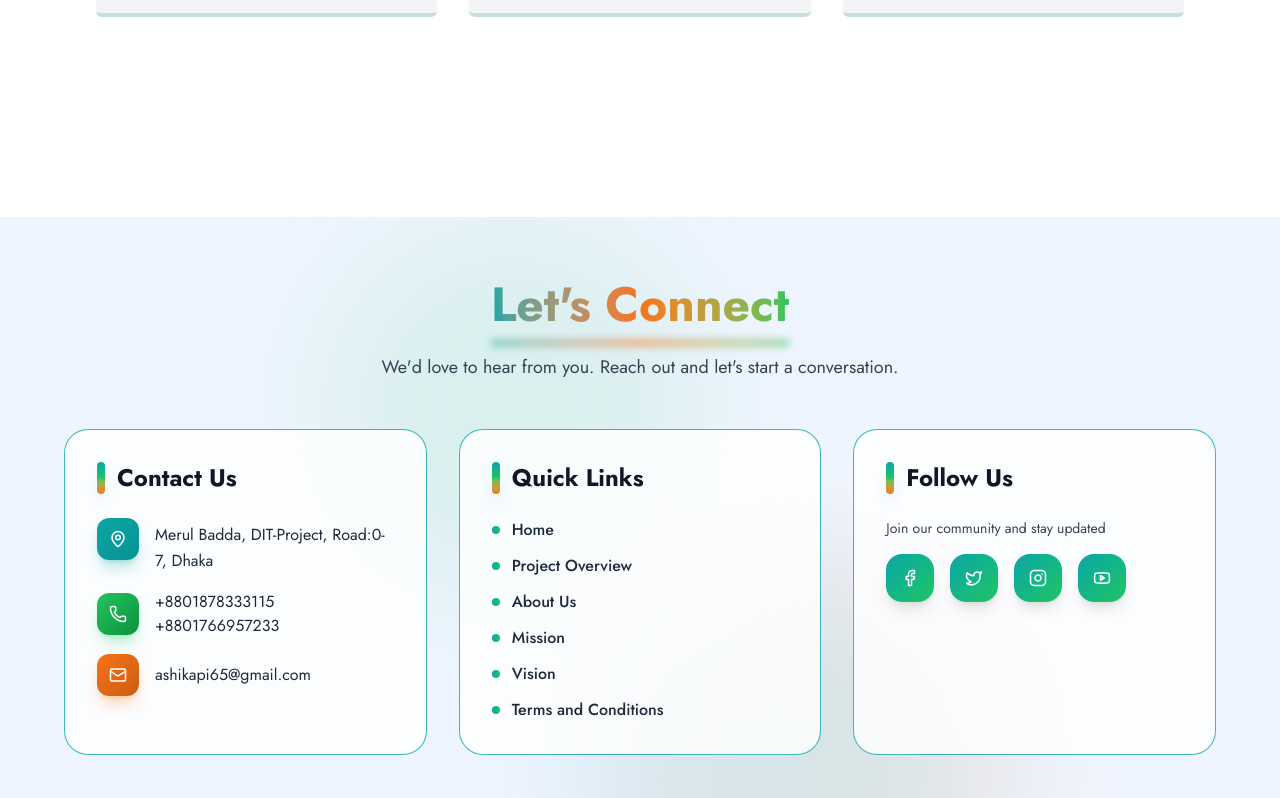
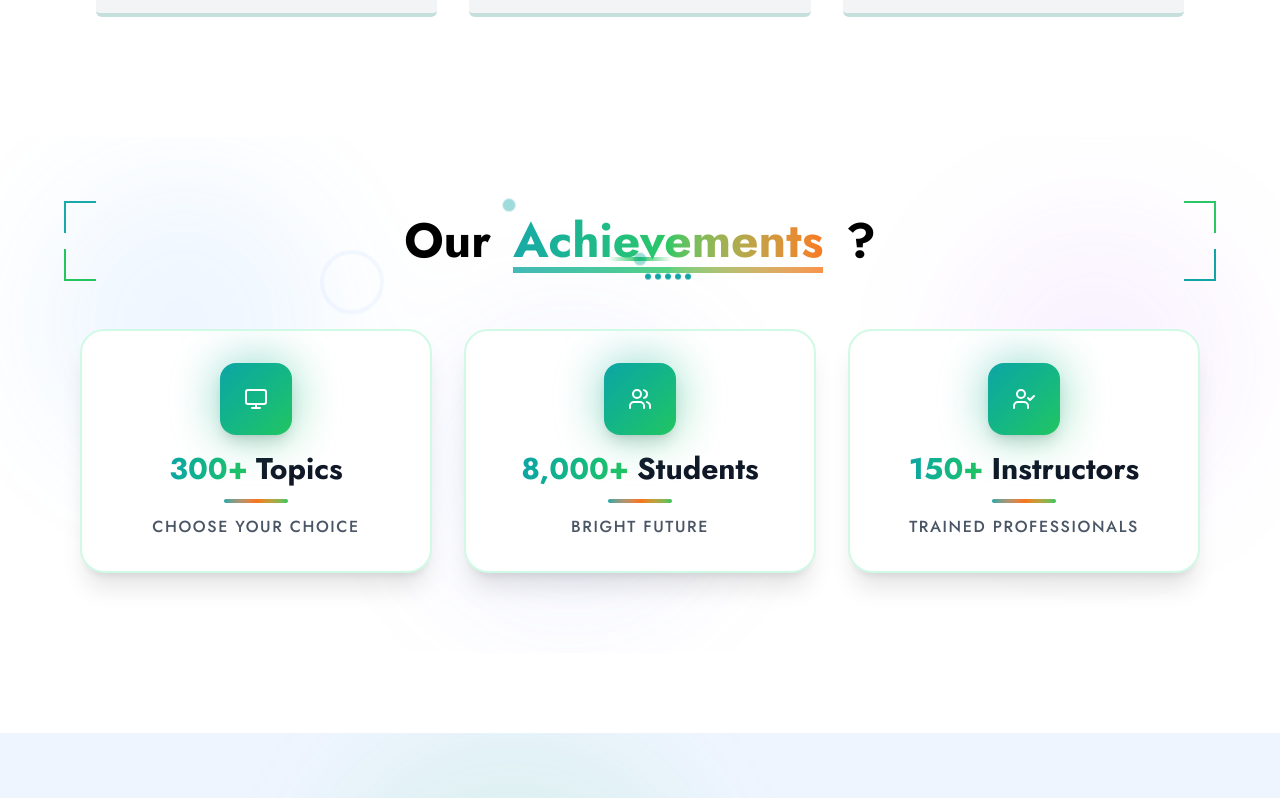
Before and after one commit to ashikapi/Webify-Academy, a Next.js app: page /home in a window 1280 px wide. Shown: the part 2142-2940 px from the top of the page. Built offline with nearby package versions, Linux system fonts and the light colour scheme.

Commit message:
update Stats

```diff
--- a/app/(main)/home/page.tsx
+++ b/app/(main)/home/page.tsx
@@ -8,7 +8,7 @@ export default function Home() {
     <>
     <HomeHero />
     <WebifyAcademy />
-    {/* <Stats /> */}
+    <Stats />
     </>
   )
 }
--- a/app/(pagecomponent)/Stats.tsx
+++ b/app/(pagecomponent)/Stats.tsx
@@ -313,20 +313,20 @@ const Stats: React.FC = () => {
               }}
             >
               {/* Card */}
-              <div className="relative bg-white rounded-3xl p-8 shadow-xl hover:shadow-2xl transition-all duration-500 border-2 border-blue-100 hover:border-purple-300 overflow-hidden group-hover:-translate-y-2">
+              <div className="relative bg-white rounded-3xl p-8 shadow-xl hover:shadow-2xl transition-all duration-500 border-2 border-emerald-100 hover:border-emerald-300 overflow-hidden group-hover:-translate-y-2">
                 {/* Hover gradient overlay */}
                 <div className="absolute inset-0 bg-gradient-to-br from-blue-500/0 to-purple-500/0 group-hover:from-blue-500/5 group-hover:to-purple-500/5 transition-all duration-500 rounded-3xl"></div>
 
                 {/* Animated corner accents */}
-                <div className="absolute top-0 right-0 w-24 h-24 bg-gradient-to-br from-blue-400/20 to-purple-400/20 rounded-bl-full transform scale-0 group-hover:scale-100 transition-transform duration-500"></div>
-                <div className="absolute bottom-0 left-0 w-24 h-24 bg-gradient-to-tr from-purple-400/20 to-indigo-400/20 rounded-tr-full transform scale-0 group-hover:scale-100 transition-transform duration-500"></div>
+                <div className="absolute top-0 right-0 w-24 h-24 bg-gradient-to-br from-[#0EA5A4]/20 to-[#22C55E]/20 rounded-bl-full transform scale-0 group-hover:scale-100 transition-transform duration-500"></div>
+                <div className="absolute bottom-0 left-0 w-24 h-24 bg-gradient-to-tr from-[#22C55E]/20 to-[#F97316]/20 rounded-tr-full transform scale-0 group-hover:scale-100 transition-transform duration-500"></div>
 
                 {/* Content */}
                 <div className="relative flex flex-col items-center gap-4">
                   {/* Icon container with animation */}
                   <div className="relative">
-                    <div className="absolute inset-0 bg-gradient-to-br from-blue-400 to-purple-400 rounded-2xl blur-xl opacity-50 group-hover:opacity-75 transition-opacity duration-500"></div>
-                    <div className="relative text-6xl md:text-7xl p-6 rounded-2xl bg-gradient-to-br from-blue-500 to-purple-500 text-white shadow-lg group-hover:scale-110 group-hover:rotate-6 transition-all duration-500">
+                    <div className="absolute inset-0 bg-gradient-to-br from-[#0EA5A4] to-[#22C55E] rounded-2xl blur-xl opacity-50 group-hover:opacity-75 transition-opacity duration-500"></div>
+                    <div className="relative text-6xl md:text-7xl p-6 rounded-2xl bg-gradient-to-br from-[#0EA5A4] to-[#22C55E] text-white shadow-lg group-hover:scale-110 group-hover:rotate-6 transition-all duration-500">
                       {s.icon}
                     </div>
                   </div>
@@ -334,14 +334,14 @@ const Stats: React.FC = () => {
                   {/* Number and Title */}
                   <div className="text-center">
                     <h3 className="text-2xl md:text-3xl font-bold text-gray-900 mb-1">
-                      <span className="bg-clip-text text-transparent bg-gradient-to-r from-blue-600 to-purple-600">
+                      <span className="bg-clip-text text-transparent bg-gradient-to-r from-[#0EA5A4] to-[#22C55E]">
                         {counts[i].toLocaleString()}+
                       </span>
                       <span className="ml-2 text-gray-900">{s.title}</span>
                     </h3>
 
                     {/* Decorative line */}
-                    <div className="w-16 h-1 mx-auto my-3 rounded-full bg-gradient-to-r from-blue-400 to-purple-400 group-hover:w-24 transition-all duration-500"></div>
+                    <div className="w-16 h-1 mx-auto my-3 rounded-full bg-gradient-to-r from-[#0EA5A4] via-[#F97316] to-[#22C55E] group-hover:w-24 transition-all duration-500"></div>
 
                     {/* Subtitle */}
                     <p className="text-sm md:text-base tracking-widest uppercase text-gray-600 font-medium">
@@ -351,16 +351,16 @@ const Stats: React.FC = () => {
 
                   {/* Floating particles effect */}
                   <div className="absolute top-1/2 left-1/2 -translate-x-1/2 -translate-y-1/2 w-full h-full pointer-events-none">
-                    <div className="absolute top-0 left-0 w-2 h-2 bg-blue-400 rounded-full opacity-0 group-hover:opacity-100 group-hover:animate-ping"></div>
-                    <div className="absolute top-0 right-0 w-2 h-2 bg-purple-400 rounded-full opacity-0 group-hover:opacity-100 group-hover:animate-ping" style={{ animationDelay: '0.2s' }}></div>
-                    <div className="absolute bottom-0 left-0 w-2 h-2 bg-indigo-400 rounded-full opacity-0 group-hover:opacity-100 group-hover:animate-ping" style={{ animationDelay: '0.4s' }}></div>
-                    <div className="absolute bottom-0 right-0 w-2 h-2 bg-blue-400 rounded-full opacity-0 group-hover:opacity-100 group-hover:animate-ping" style={{ animationDelay: '0.6s' }}></div>
+                    <div className="absolute top-0 left-0 w-2 h-2 bg-[#0EA5A4] rounded-full opacity-0 group-hover:opacity-100 group-hover:animate-ping"></div>
+                    <div className="absolute top-0 right-0 w-2 h-2 bg-[#22C55E] rounded-full opacity-0 group-hover:opacity-100 group-hover:animate-ping" style={{ animationDelay: '0.2s' }}></div>
+                    <div className="absolute bottom-0 left-0 w-2 h-2 bg-[#F97316] rounded-full opacity-0 group-hover:opacity-100 group-hover:animate-ping" style={{ animationDelay: '0.4s' }}></div>
+                    <div className="absolute bottom-0 right-0 w-2 h-2 bg-[#0EA5A4] rounded-full opacity-0 group-hover:opacity-100 group-hover:animate-ping" style={{ animationDelay: '0.6s' }}></div>
                   </div>
                 </div>
               </div>
 
               {/* Bottom glow effect */}
-              <div className="absolute -bottom-2 left-1/2 -translate-x-1/2 w-3/4 h-4 bg-gradient-to-r from-blue-400 to-purple-400 rounded-full blur-xl opacity-0 group-hover:opacity-50 transition-opacity duration-500"></div>
+              <div className="absolute -bottom-2 left-1/2 -translate-x-1/2 w-3/4 h-4 bg-gradient-to-r from-[#0EA5A4] via-[#F97316] to-[#22C55E] rounded-full blur-xl opacity-0 group-hover:opacity-50 transition-opacity duration-500"></div>
             </div>
           ))}
         </div>
```
